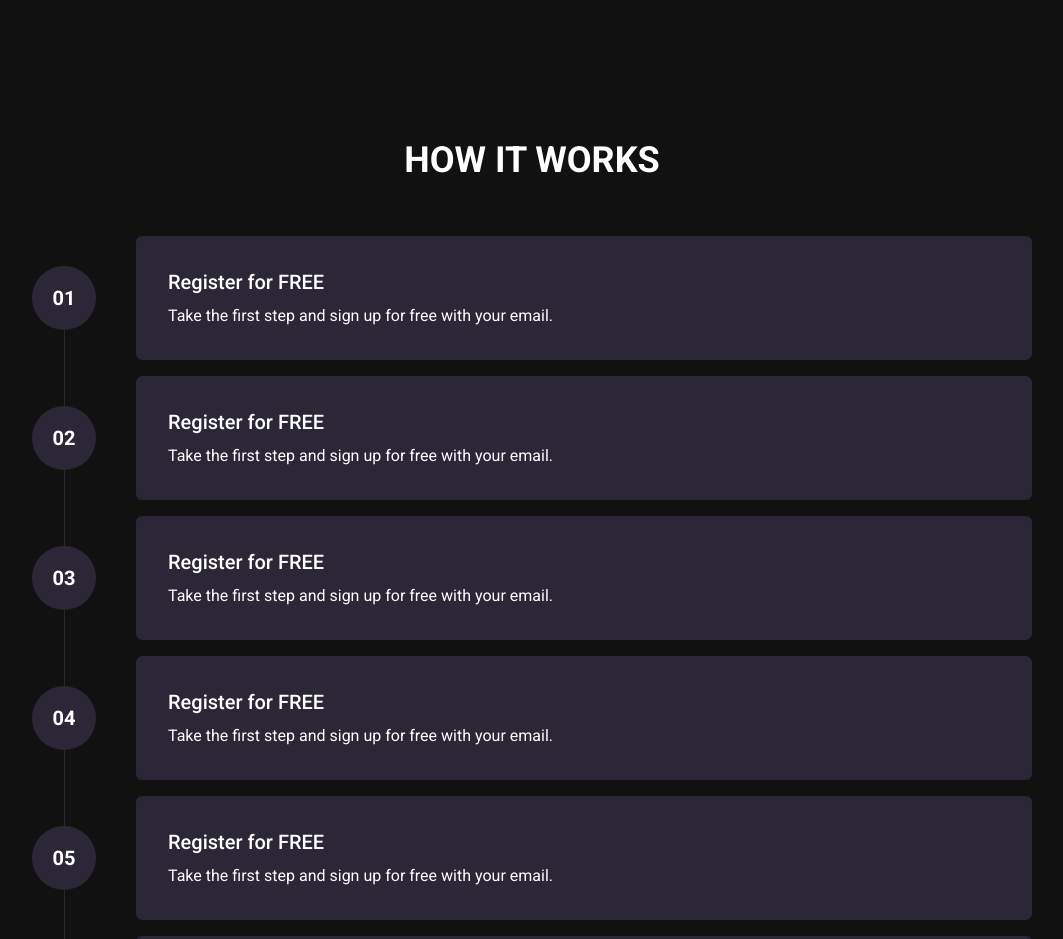
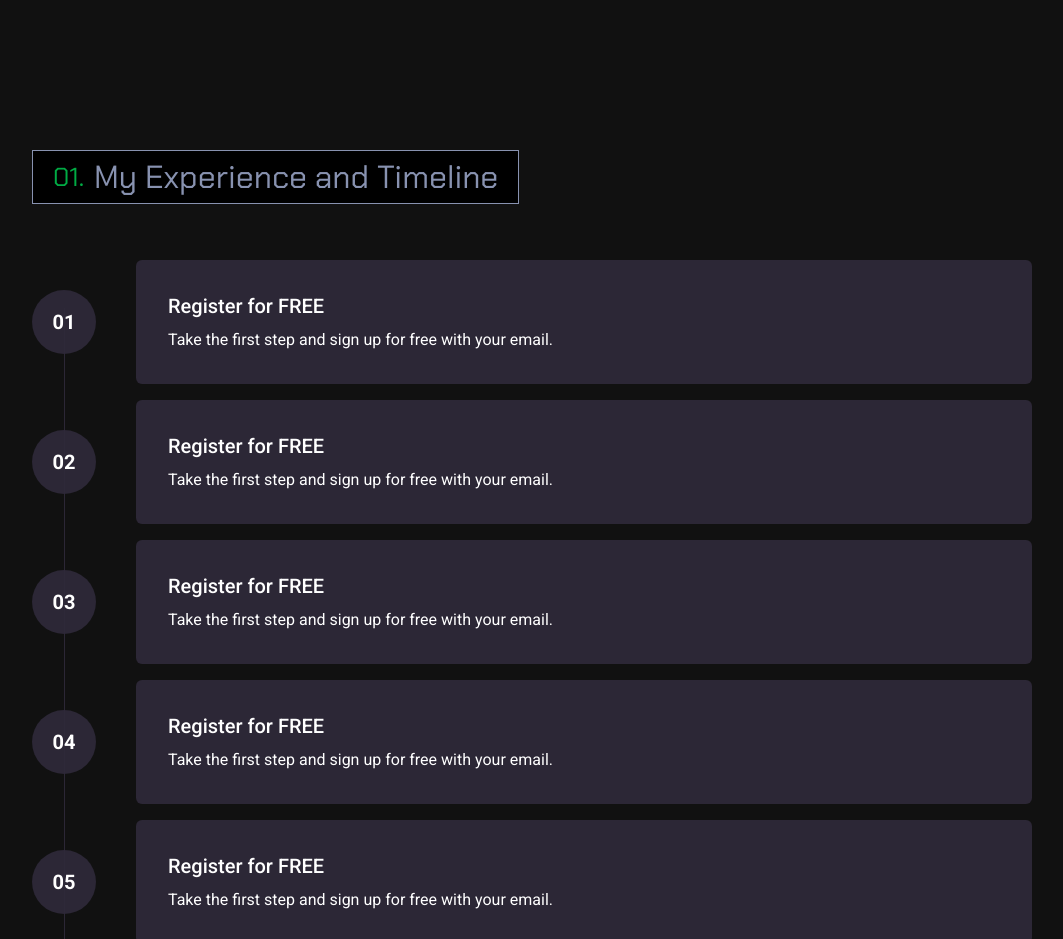
Before and after one commit to kromate/v5, a Vue app: page / in a window 1280 px wide. Shown: the part 1620-2559 px from the top of the page, without its empty margins (108-1171 px from the left). Built offline with nearby package versions, Linux system fonts and the light colour scheme.

Commit message:
updated experinece

```diff
--- a/src/components/Experience.vue
+++ b/src/components/Experience.vue
@@ -1,9 +1,7 @@
+import Experience from '@/components/Experience.vue';
 <template>
 	<section id="experience">
-		<h2 class="text-center text-white font-bold text-xl uppercase md:text-4xl">
-			How it
-			<span class="text-flamingo">works</span>
-		</h2>
+		<h2 class="numbered-heading chakra">My Experience and Timeline</h2>
 		<div class="relative mt-14">
 			<div class="absolute z-0 border-r border-purple ml-4 top-12 bottom-24 md:bottom-12 md:ml-8"></div>
 			<div class="relative z-10 flex flex-col gap-4">
```
